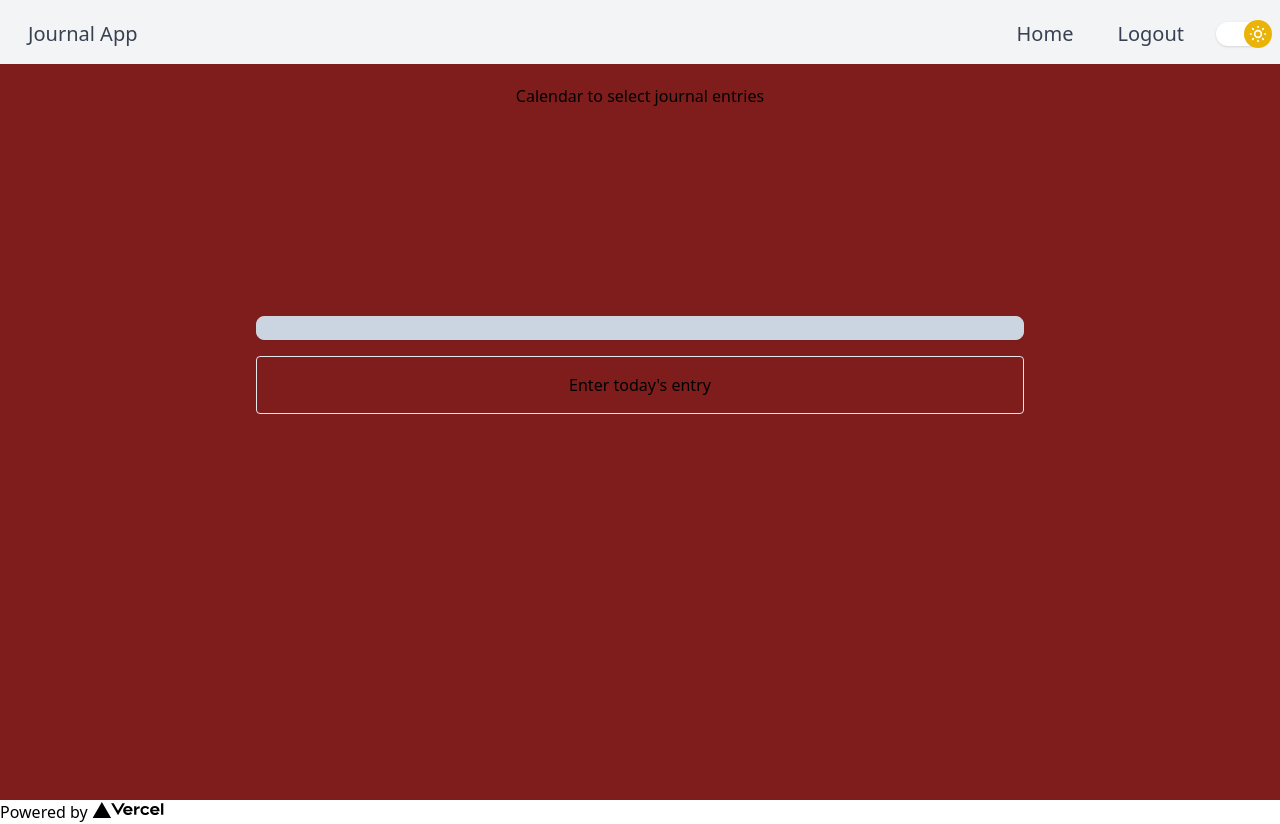
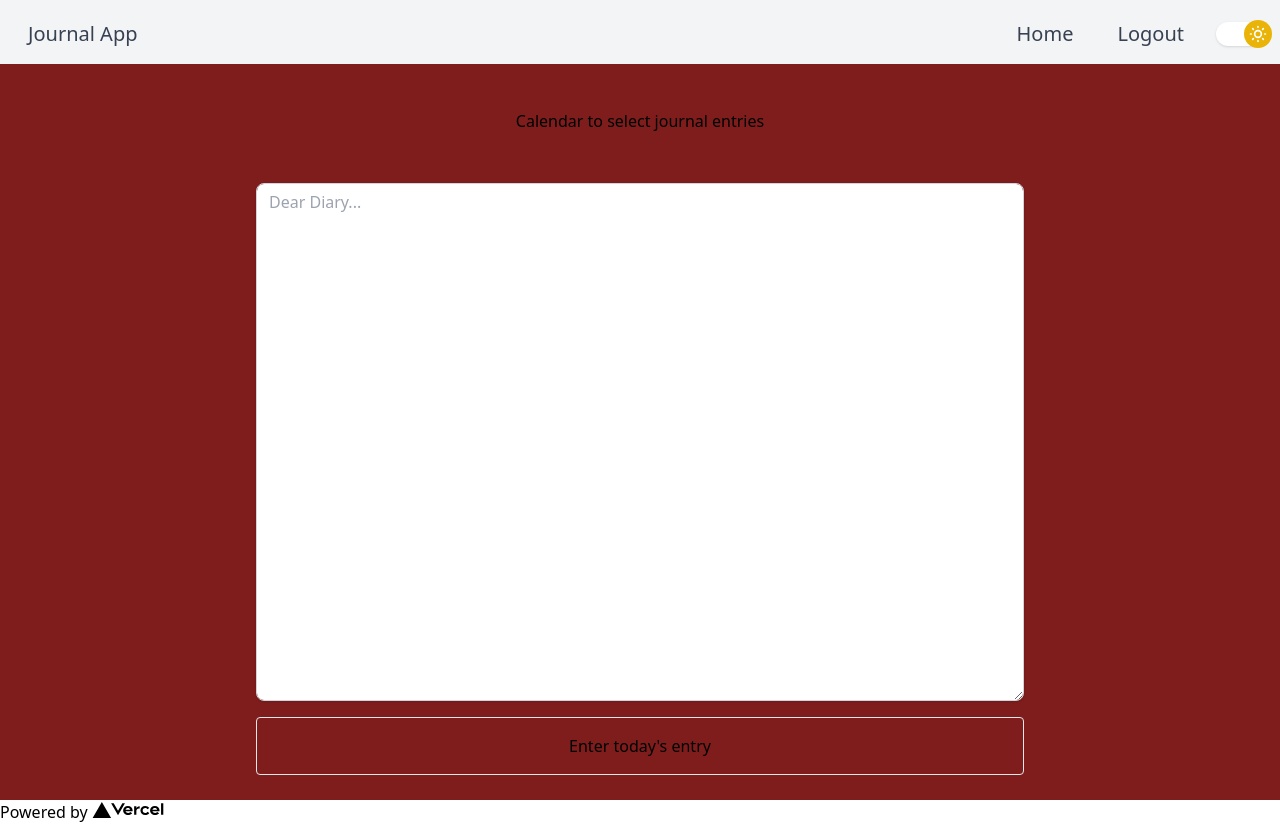
Before and after one commit to mhgamboa/diaray-app, a Next.js app: page /home in a window 1280 px wide. Built offline with nearby package versions, Linux system fonts and the light colour scheme; no server answers; sample sign-in values are in the browser's storage.

Commit message:
Add List page

```diff
--- a/components/JournalInput.js
+++ b/components/JournalInput.js
@@ -5,14 +5,15 @@ export default function JournalInput() {
     e.preventDefault;
   };
   return (
-    <section className="justify-center w-11/12 md:max-w-3xl">
+    <section className="w-11/12 md:max-w-3xl 2xl:max-w-5xl">
       <form className="w-full flex flex-col justify-center">
-        <input
-          type="text"
+        <textarea
+          className="form-control block h-full w-full px-3 py-1.5 text-base font-normal text-gray-700 bg-white bg-clip-padding border border-solid border-gray-300 rounded-lg transition ease-in-out m-0 focus:text-gray-700 focus:bg-white dark:bg-black dark:text-gray-100 focus:border-blue-600 focus:outline-none shadow"
           name="journal"
           id="journal"
-          className="w-full h-1/2 bg-slate-300 border border-gray-300 rounded-lg shadow-sm dark:bg-gray-800 dark:text-white px-2 focus:border-indigo-500"
-        />
+          rows="21"
+          placeholder="Dear Diary..."
+        ></textarea>
         <button type="submit" className="border rounded p-4 mt-4" onClick={handleSubmit}>
           Enter today&apos;s entry
         </button>
--- a/pages/home.js
+++ b/pages/home.js
@@ -14,7 +14,7 @@ export default function Home() {
   }, [session, router]);
 
   return (
-    <div className="flex flex-col w-full items-center space-y-52 pt-5 bg-red-900">
+    <div className="flex flex-col w-full items-center justify-around pt-5 bg-red-900">
       <div>
         <h1>Calendar to select journal entries</h1>
       </div>
--- /dev/null
+++ b/pages/list.js
@@ -0,0 +1,7 @@
+import React from "react";
+
+const list = () => {
+  return <div>list</div>;
+};
+
+export default list;
```
